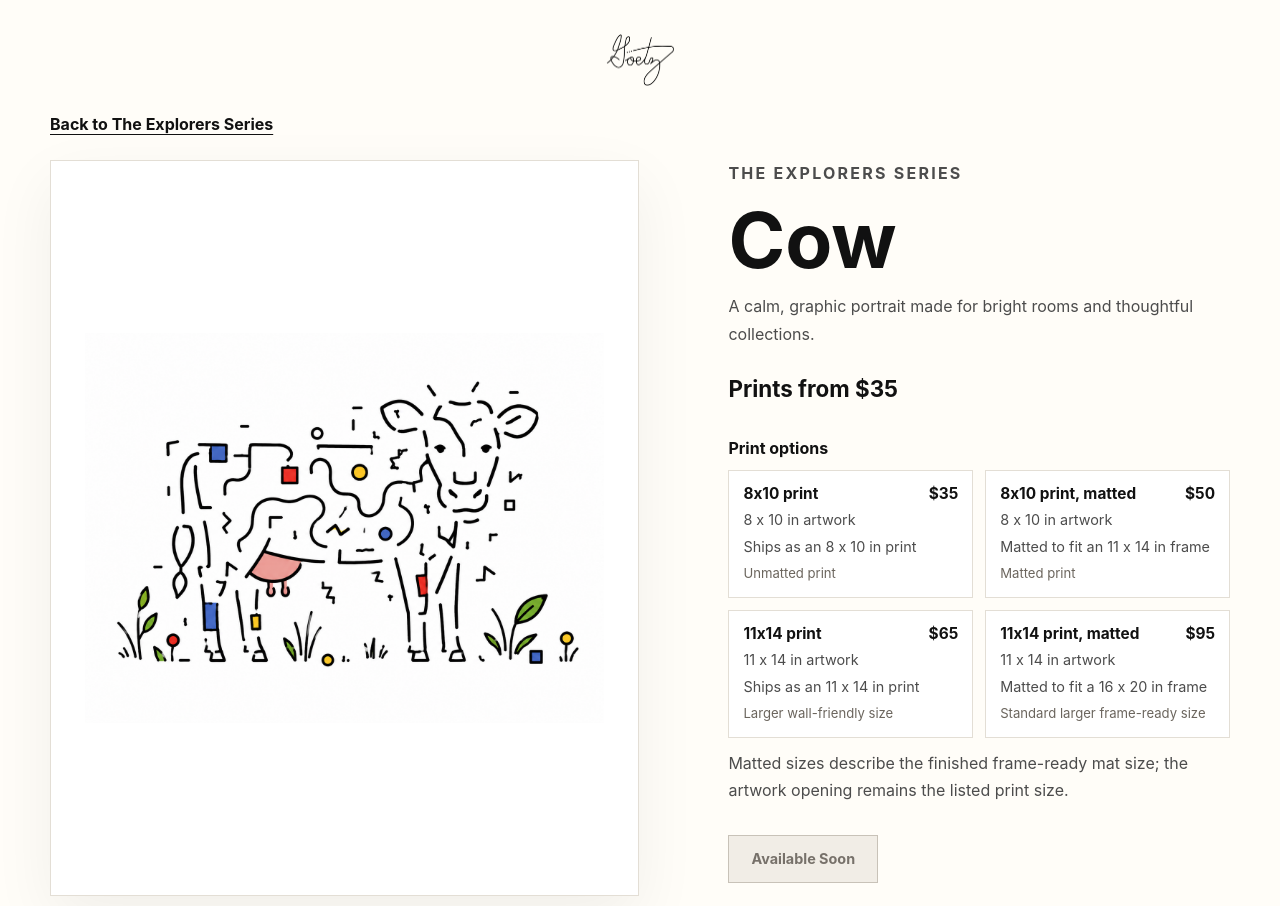
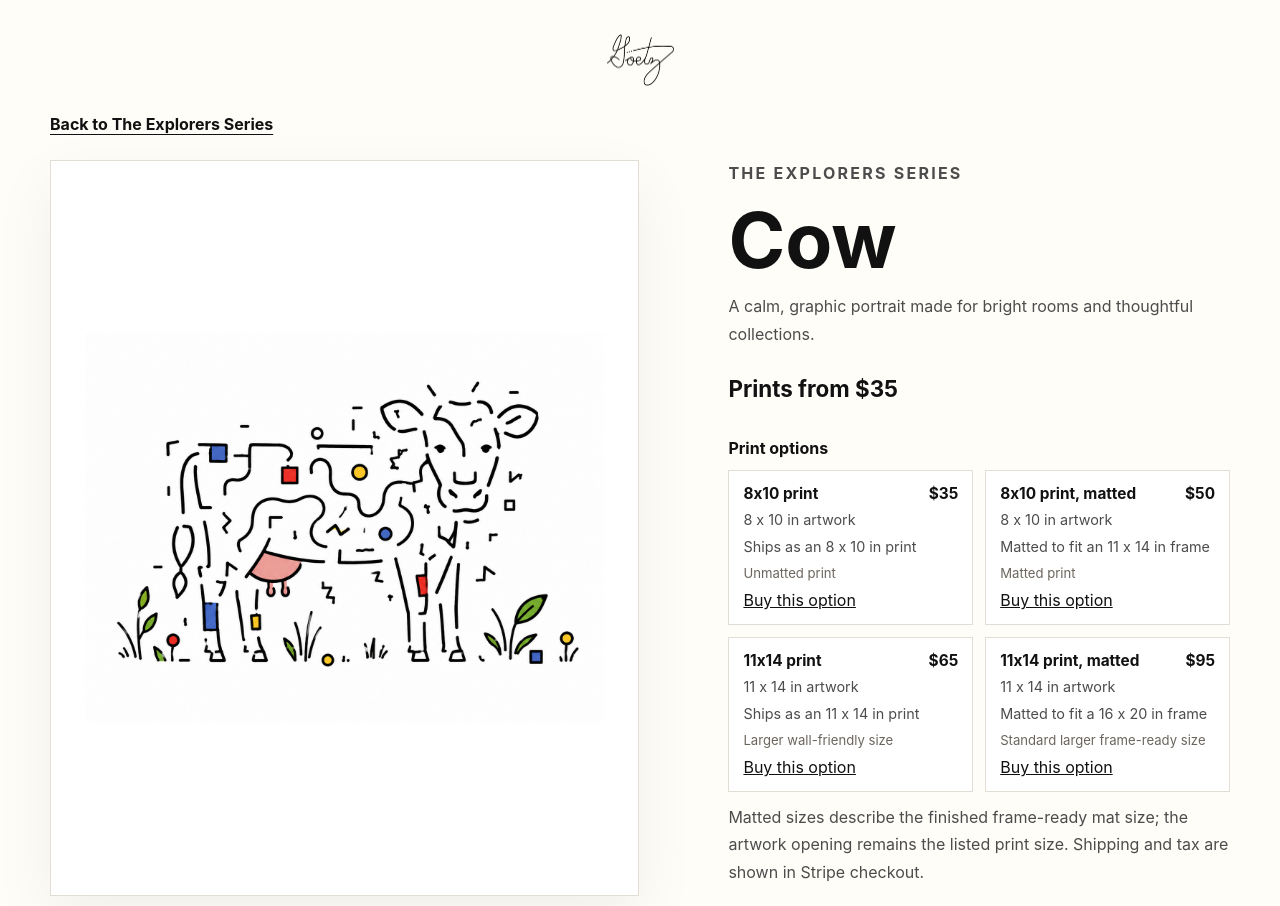
Before and after one commit to BigHitterG/bygoetz, a Next.js app: page /explorers/products/cow in a window 1280 px wide. Shown: the top 906 px of the page. Built offline with nearby package versions, Linux system fonts and the light colour scheme.

Commit message:
Add Stripe checkout links to print options

```diff
--- a/components/explorers/ExplorerProductPage.tsx
+++ b/components/explorers/ExplorerProductPage.tsx
@@ -12,7 +12,6 @@ type ExplorerProductPageProps = {
 
 export function ExplorerProductPage({ product }: ExplorerProductPageProps) {
   const relatedProducts = getRelatedExplorerProducts(product.slug);
-  const checkoutLabel = product.stripePaymentLink ? "Add to Cart" : "Available Soon";
   const digitalCheckoutLabel = product.digitalPaymentLink
     ? "Buy Digital File"
     : "Digital File Coming Soon";
@@ -45,24 +44,24 @@ export function ExplorerProductPage({ product }: ExplorerProductPageProps) {
                     <p>{option.artworkSize}</p>
                     <p>{option.finishedSize}</p>
                     <small>{option.note ?? option.format}</small>
+                    {option.checkoutLink ? (
+                      <a className={styles.printOptionButton} href={option.checkoutLink}>
+                        Buy this option
+                      </a>
+                    ) : (
+                      <button className={styles.disabledButton} type="button" disabled>
+                        Available Soon
+                      </button>
+                    )}
                   </div>
                 ))}
               </div>
               <p className={styles.optionNote}>
                 Matted sizes describe the finished frame-ready mat size; the artwork
-                opening remains the listed print size.
+                opening remains the listed print size. Shipping and tax are shown in
+                Stripe checkout.
               </p>
             </div>
-
-            {product.stripePaymentLink ? (
-              <a className={styles.primaryButton} href={product.stripePaymentLink}>
-                {checkoutLabel}
-              </a>
-            ) : (
-              <button className={styles.disabledButton} type="button" disabled>
-                {checkoutLabel}
-              </button>
-            )}
 
             <div className={styles.singleDigitalOption}>
               <div>
```
